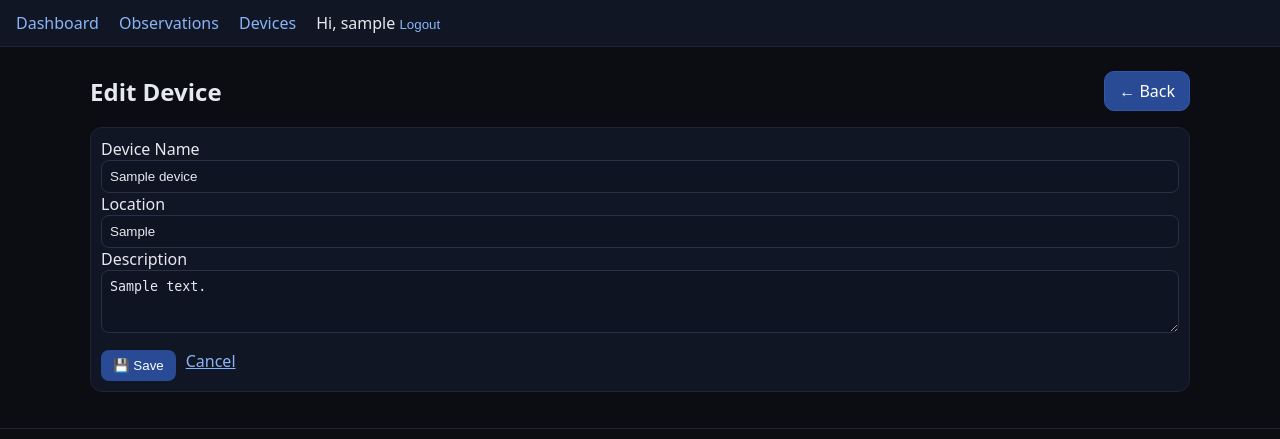
After one commit to ErinFlyingSkyRocket/APSentinel, a Django app: page /ui/devices/1/edit in a window 1280 px wide. The commit adds this page. Shown: the top 439 px of the page. Run offline with Django 5.2, Linux system fonts and the light colour scheme; a user stored in the database is signed in; tables that the repository leaves empty hold one stand-in row (values such as "Sample post").

Commit message:
able to edit done

```diff
--- a/Django/apsentinel/urls.py
+++ b/Django/apsentinel/urls.py
@@ -6,12 +6,8 @@ from .views import health, ingest_observation
 
 # UI views
 from ui.views import dashboard, observations, observation_detail
-from devices.views import (
-    devices_view as device_list_view,
-    add_device_view,
-    delete_device_view,
-    toggle_active_view,
-)
+from devices.views import devices_view, add_device_view, delete_device_view, toggle_active_view, edit_device_view
+
 
 from django.contrib.auth import views as auth_views
 
@@ -31,9 +27,10 @@ urlpatterns = [
     path("ui/observations/<int:pk>", observation_detail, name="observation_detail"),
 
     # UI - Devices
-    path("ui/devices", device_list_view, name="devices"),
+    path("ui/devices", devices_view, name="devices"),
     path("ui/devices/add", add_device_view, name="device_add"),
     path("ui/devices/<int:pk>/delete", delete_device_view, name="device_delete"),
+    path("ui/devices/<int:pk>/edit", edit_device_view, name="edit_device"),
     path("ui/devices/<int:pk>/toggle", toggle_active_view, name="device_toggle"),
 
     # Auth
--- a/Django/devices/views.py
+++ b/Django/devices/views.py
@@ -107,6 +107,20 @@ def add_device_view(request):
     # GET
     return render(request, "devices/add_device.html", ctx)
 
+@login_required
+@require_http_methods(["GET", "POST"])
+def edit_device_view(request, pk):
+    device = get_object_or_404(Device, pk=pk)
+
+    if request.method == "POST":
+        device.name = request.POST.get("name", device.name)
+        device.location = request.POST.get("location", device.location)
+        device.description = request.POST.get("description", device.description)
+        device.save()
+        messages.success(request, f"Device '{device.name}' updated successfully.")
+        return redirect("/ui/devices")
+
+    return render(request, "devices/edit.html", {"device": device})
 
 @login_required
 @require_http_methods(["POST"])
--- /dev/null
+++ b/Django/templates/devices/edit.html
@@ -0,0 +1,28 @@
+{% extends "base.html" %}
+{% block content %}
+
+<div class="device-header">
+  <h2>Edit Device</h2>
+  <a href="/ui/devices" class="btn">← Back</a>
+</div>
+
+<div class="device-card">
+  <form method="post">
+    {% csrf_token %}
+    <label for="name">Device Name</label>
+    <input type="text" id="name" name="name" value="{{ device.name }}" required>
+
+    <label for="location">Location</label>
+    <input type="text" id="location" name="location" value="{{ device.location|default_if_none:'' }}">
+
+    <label for="description">Description</label>
+    <textarea id="description" name="description" rows="3">{{ device.description|default_if_none:'' }}</textarea>
+
+    <div style="margin-top:12px;display:flex;gap:10px;">
+      <button type="submit">💾 Save</button>
+      <a href="/ui/devices" class="btn-link">Cancel</a>
+    </div>
+  </form>
+</div>
+
+{% endblock %}
```
Also changed, not shown: Django/templates/devices/list.html (+25 -4 lines).
